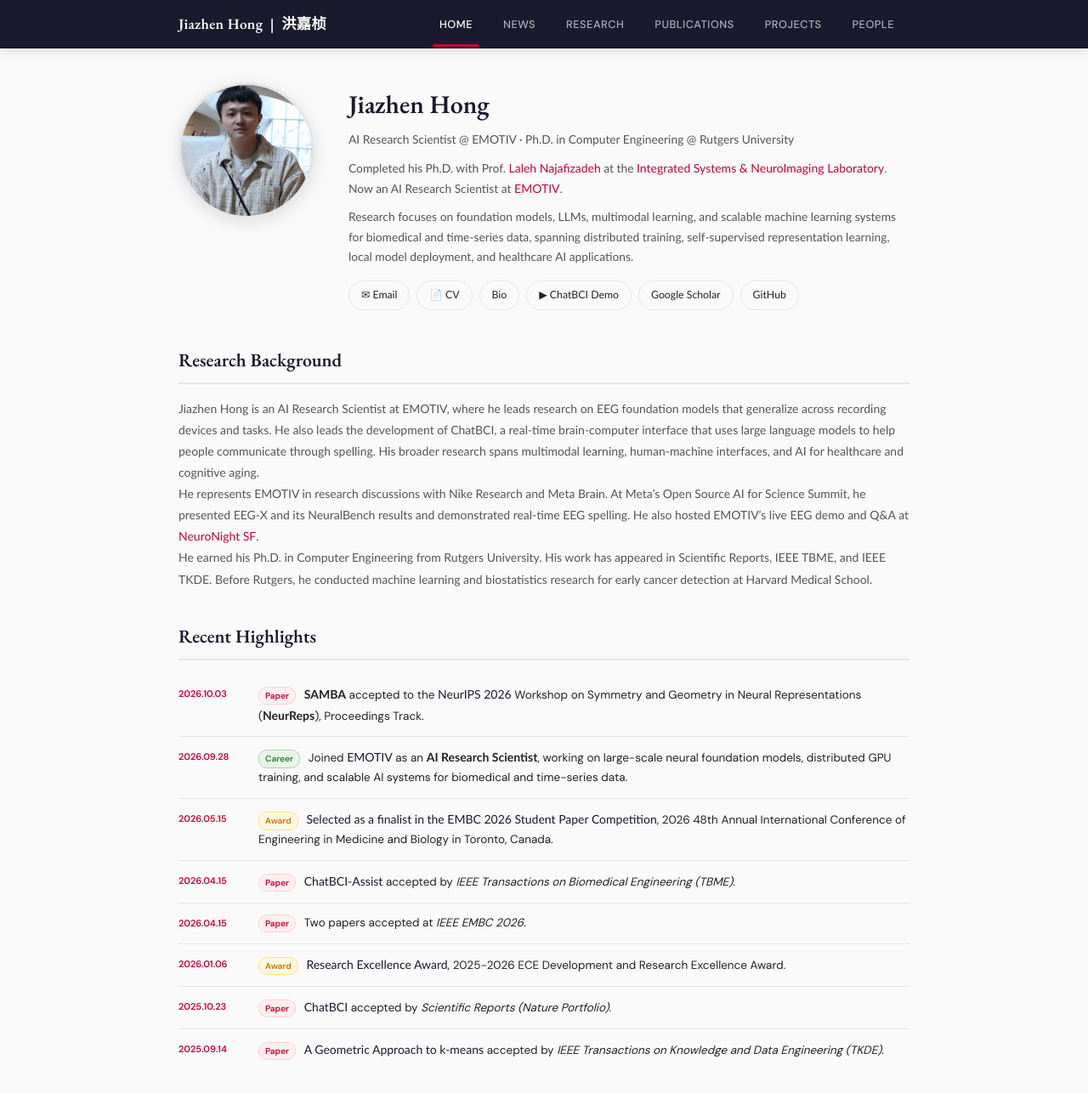
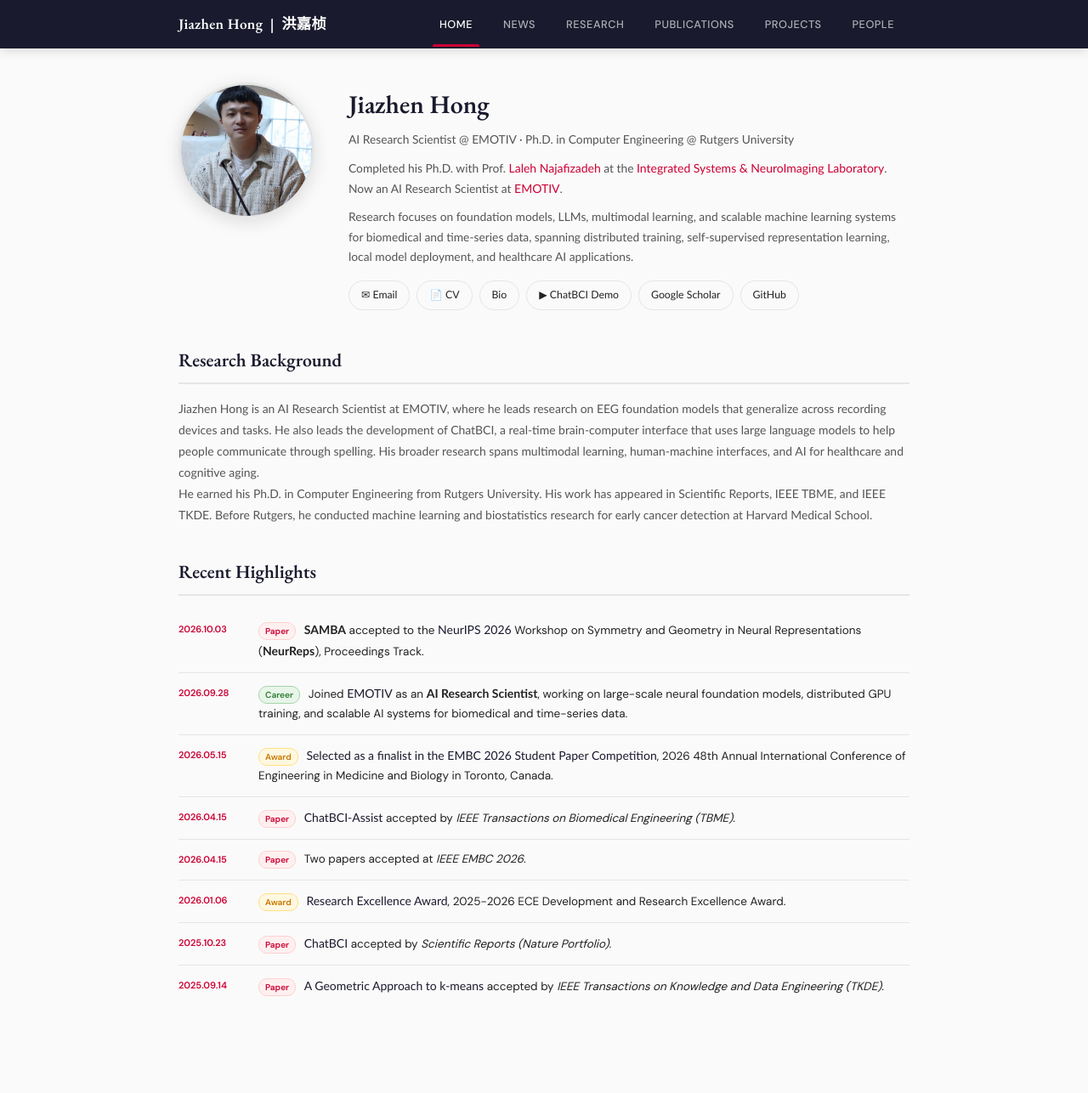
Before and after one commit to Jiazhen-Hong/jiazhenhong, a Jekyll site: the page built from index.html, in a window 1280 px wide and 1340 px high. Shown: the top 1286 px of the window at 85% size. Built offline with Jekyll 4.4.1, drawn with Linux system fonts in a browser that asks for light colours.

Commit message:
Remove outreach paragraph from bio

```diff
--- a/data/JiazhenHong-bio.txt
+++ b/data/JiazhenHong-bio.txt
@@ -1,5 +1,3 @@
 Jiazhen Hong is an AI Research Scientist at EMOTIV, where he leads research on EEG foundation models that generalize across recording devices and tasks. He also leads the development of ChatBCI, a real-time brain-computer interface that uses large language models to help people communicate through spelling. His broader research spans multimodal learning, human-machine interfaces, and AI for healthcare and cognitive aging.
 
-He represents EMOTIV in research discussions with Nike Research and Meta Brain. At Meta’s Open Source AI for Science Summit, he presented EEG-X and its NeuralBench results and demonstrated real-time EEG spelling. He also hosted EMOTIV’s live EEG demo and Q&A at NeuroNight SF.
-
 He earned his Ph.D. in Computer Engineering from Rutgers University and his M.Sc. from Stevens Institute of Technology, and holds bachelor's degrees from Jimei University and Chung Yuan Christian University. His work has appeared in Scientific Reports, IEEE Transactions on Biomedical Engineering, and IEEE Transactions on Knowledge and Data Engineering. Before Rutgers, he conducted machine learning and biostatistics research for early cancer detection at Harvard Medical School.
--- a/index.html
+++ b/index.html
@@ -548,9 +548,6 @@
       Jiazhen Hong is an AI Research Scientist at EMOTIV, where he leads research on EEG foundation models that generalize across recording devices and tasks. He also leads the development of ChatBCI, a real-time brain-computer interface that uses large language models to help people communicate through spelling. His broader research spans multimodal learning, human-machine interfaces, and AI for healthcare and cognitive aging.
     </p>
     <p class="research-text">
-      He represents EMOTIV in research discussions with Nike Research and Meta Brain. At Meta’s Open Source AI for Science Summit, he presented EEG-X and its NeuralBench results and demonstrated real-time EEG spelling. He also hosted EMOTIV’s live EEG demo and Q&amp;A at <a href="https://neuronightsf.org/">NeuroNight SF</a>.
-    </p>
-    <p class="research-text">
       He earned his Ph.D. in Computer Engineering from Rutgers University. His work has appeared in Scientific Reports, IEEE TBME, and IEEE TKDE. Before Rutgers, he conducted machine learning and biostatistics research for early cancer detection at Harvard Medical School.
     </p>
 
```
